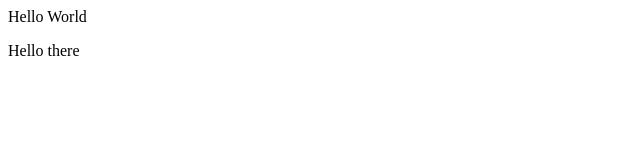
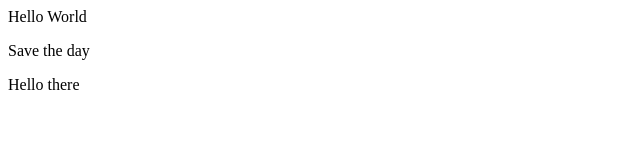
Before and after one commit to thangnv160703/git-repo-demo-2, a plain HTML site: page index.html in a window 1280 px wide. Shown: the whole page, without its empty margins (0-640 px from the left). Drawn offline with Linux system fonts and the light colour scheme.

Commit message:
updated with master

```diff
--- a/index.html
+++ b/index.html
@@ -1,4 +1,5 @@
 <div>
   <p>Hello World</p>
+  <p>Save the day</p>
   <p>Hello there</p>
 </div>
```
Also changed, not shown: 1 other file.
